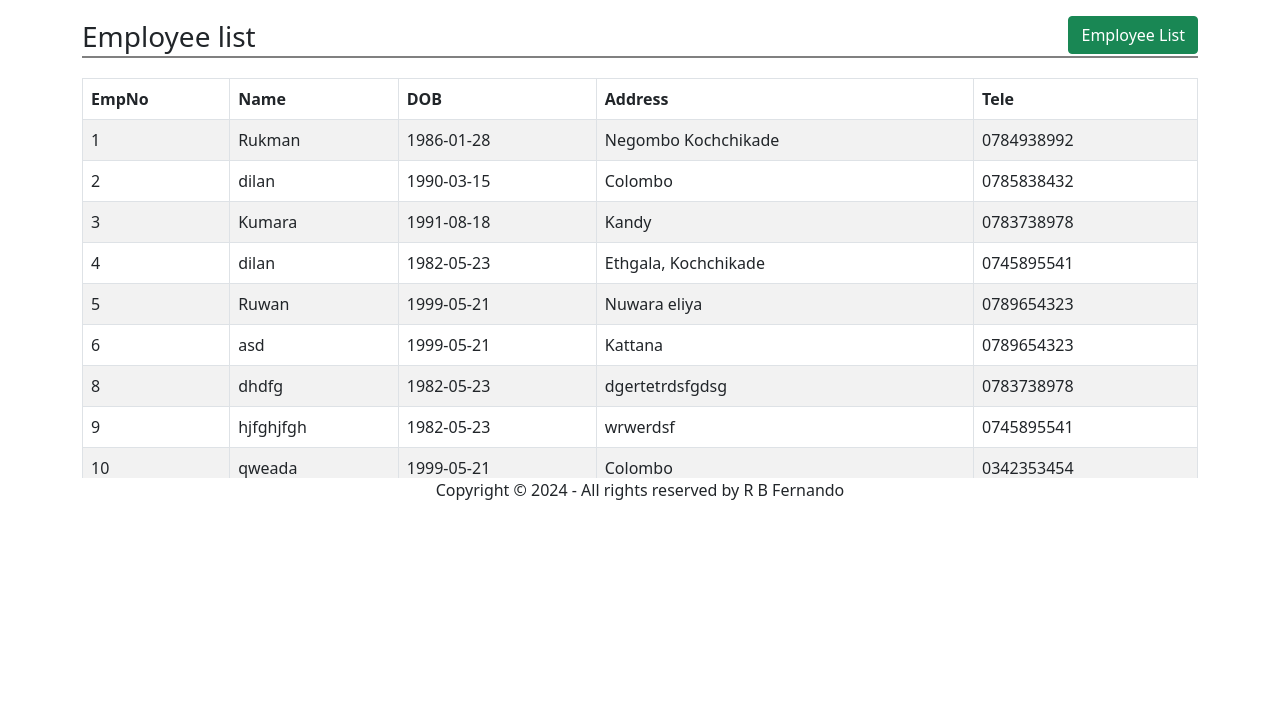
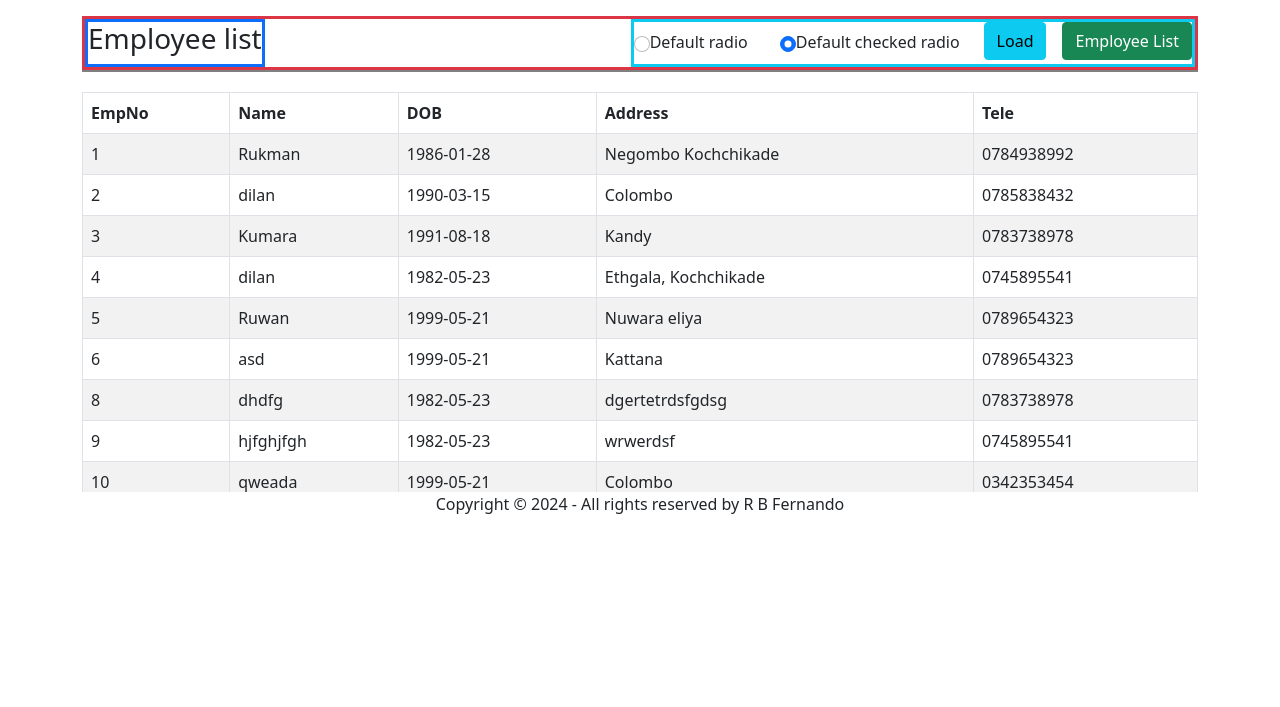
Before and after one commit to rukman28/employee-system-php, a PHP site: page /read-employee-file.php in a window 1280 px wide. Shown: the part 48-755 px from the top of the page. Run offline with PHP 8.4, Linux system fonts and the light colour scheme.

Commit message:
set load button with 2 radio buttons on the read-employee-file.php

```diff
--- a/css/style.css
+++ b/css/style.css
@@ -9,3 +9,7 @@
     height: 400px;
     overflow: scroll;
 }
+
+.gap{
+    margin:20px;
+  }
--- a/view/public/index.php
+++ b/view/public/index.php
@@ -29,7 +29,7 @@ require('../include/html_head.php');
                             <th>Name</th>
                             <th>DOB</th>
                             <th>Address</th>
-                            <th>Tele</th>
+                            <th>Telephone</th>
                             <th>Action</th>
 
                         </tr>
--- a/view/public/read-employee-file.php
+++ b/view/public/read-employee-file.php
@@ -10,9 +10,39 @@ require('../include/html_head.php');
     ?>
     <main>
         <div class="container">
-            <h3 class="page-title">Employee list
-                <a href="index.php" class="btn btn-success float-end">Employee List</a>
-            </h3>
+            <div class="page-title">
+                <div class="d-flex justify-content-between border border-danger border-3">
+                    <div class="border border-primary border-3">
+                        <h3>Employee list </h3>
+                    </div>
+
+                    <div class="d-flex border border-info border-3">
+                        <div>
+                            <form action="" class="d-flex justify-content-around ">
+                                <div class="form-check d-flex align-items-center form-check-inline">
+                                    <input class="form-check-input" type="radio" name="flexRadioDefault" id="flexRadioDefault1">
+                                    <label class="form-check-label me-3" for="flexRadioDefault1 ">
+                                        Default radio
+                                    </label>
+                                </div>
+                                <div class="form-check d-flex align-items-center form-check-inline">
+                                    <input class="form-check-input" type="radio" name="flexRadioDefault" id="flexRadioDefault2" checked>
+                                    <label class="form-check-label me-2" for="flexRadioDefault2">
+                                        Default checked radio
+                                    </label>
+                                </div>
+                                <div>
+                                    <a href="populate-db.php" class="btn btn-info float-end me-3">Load</a>
+                                </div>
+                            </form>
+                        </div>
+                        <div>
+                            <a href="index.php" class="btn btn-success float-end">Employee List</a>
+                        </div>
+                    </div>
+                </div>
+            </div>
+
 
             <!-- Table Start Employee data -->
             <div class="scrollable">
```
Also changed, not shown: view/public/populate-db.php (added, +26 -0 lines), database/company.db.
